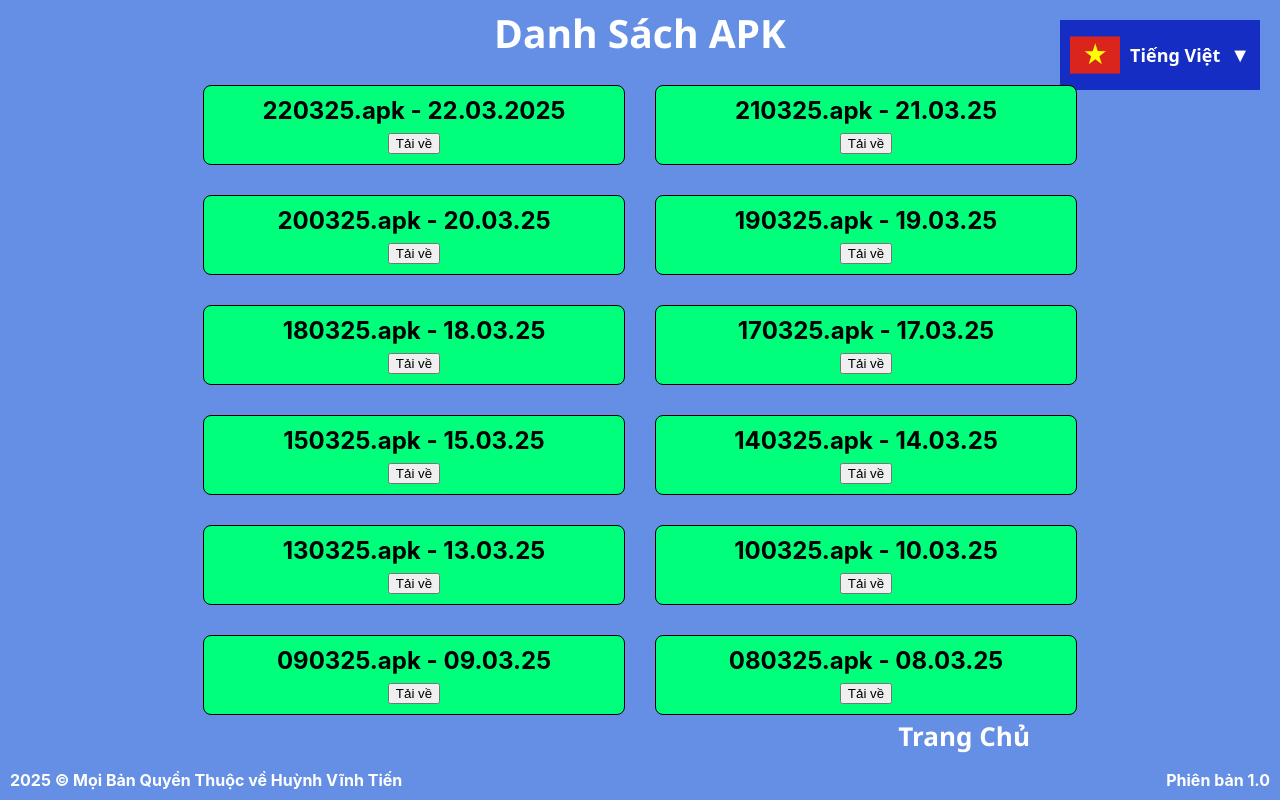
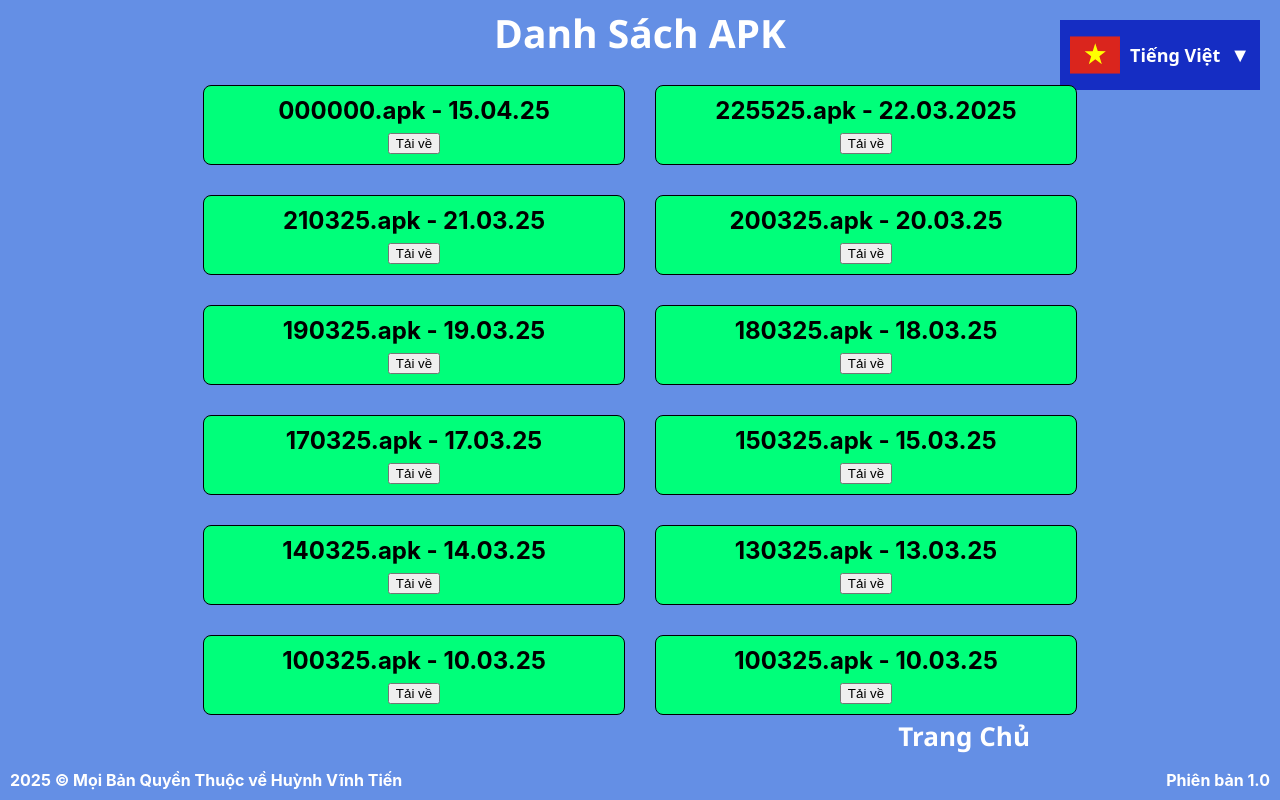
Before and after one commit to hvtienprotv84/Download_APK_main, a React (Create React App) app: page /HistoryAPK in a window 1280 px wide. Built offline with nearby package versions, Linux system fonts and the light colour scheme.

Commit message:
push update đoạn code logic hơn

```diff
--- a/src/component/Explore.js
+++ b/src/component/Explore.js
@@ -2,8 +2,20 @@ import React from 'react';
 import { Text } from '../Text';
 import '../../src/component/Explore.css';
 import { Link } from 'react-router-dom';
+import { apkList } from './HistoryAPK'; // cập nhật path cho đúng nếu khác
 
 export default function Explore() {
+
+  const newestApk = apkList
+  .slice()
+  .sort((a, b) => {
+    const parseDate = (str) => {
+      const [day, month, year] = str.split('.').map(Number);
+      const fullYear = year < 100 ? 2000 + year : year;
+      return new Date(fullYear, month - 1, day);
+    };
+    return parseDate(b.date) - parseDate(a.date);
+  })[0]; // lấy phần tử đầu tiên sau khi sắp xếp
 
     return (
       <div>
@@ -38,8 +50,9 @@ export default function Explore() {
 
 
 <div className="container_button_download">
-        <a href="f497.apk" download className="authorized-reseller-api-btn">
-  <svg
+        {/* <a href="f497.apk" download className="authorized-reseller-api-btn"> */}
+        <a href={newestApk?.apkFile} download className="authorized-reseller-api-btn">
+<svg
     height="42"
     width="40"
     viewBox="0 0 24 24"
@@ -60,7 +73,8 @@ export default function Explore() {
   </svg>
 
   <span className="texts">
-    <span className="text-2">220325.apk</span>
+    {/* <span className="text-2">220325.apk</span> */}
+    <span className="text-2">{newestApk?.name}</span>
     <span className="text-1"><Text tid="download_version" /></span>
   </span>
 </a>
--- a/src/component/HistoryAPK.js
+++ b/src/component/HistoryAPK.js
@@ -4,9 +4,9 @@ import { Link } from 'react-router-dom';
 import '../../src/component/Explore.css';
 
 // Dữ liệu JSON về các ứng dụng và tệp APK
-const apkList = [
+export const apkList = [
   {
-    name: "220325.apk",
+    name: "225525.apk",
     date: "22.03.2025",
     apkFile: "/history_apk/080325.apk"  // Đảm bảo không dùng "./public/"
   },
@@ -65,6 +65,21 @@ const apkList = [
     date: "08.03.25",
     apkFile: "/history_apk/080325.apk"
   },
+  {
+    name: "100325.apk",
+    date: "10.03.25",
+    apkFile: "/history_apk/100325.apk"
+  },
+  {
+    name: "090325.apk",
+    date: "09.03.25",
+    apkFile: "/history_apk/090325.apk"
+  },
+  {
+    name: "000000.apk",
+    date: "15.04.25",
+    apkFile: "/history_apk/080325.apk"
+  },
 ];
 
 const Page1 = () => {
@@ -72,14 +87,33 @@ const Page1 = () => {
     <div>
       <h2 className="title_history_apk"><Text tid="history_apk" /></h2>
       <div className="apk-list">
-        {apkList.map((item, index) => (
+        {/* {apkList.slice(0, 12).map((item, index) => (
           <div key={index} className="apk-item">
             <span>{item.name} - {item.date}</span>
             <a href={item.apkFile} download={item.name}>
               <button>Tải về</button>
             </a>
           </div>
-        ))}
+        ))} */}
+        {apkList
+  .slice() // tạo bản sao để không thay đổi mảng gốc
+  .sort((a, b) => {
+    const parseDate = (str) => {
+      const [day, month, year] = str.split('.').map(Number);
+      const fullYear = year < 100 ? 2000 + year : year;
+      return new Date(fullYear, month - 1, day);
+    };
+    return parseDate(b.date) - parseDate(a.date); // sắp xếp giảm dần
+  })
+  .slice(0, 12)
+  .map((item, index) => (
+    <div key={index} className="apk-item">
+      <span>{item.name} - {item.date}</span>
+      <a href={item.apkFile} download={item.name}>
+        <button>Tải về</button>
+      </a>
+    </div>
+))}
       </div>
         <div className="backtohome">
           <Link className="backtohome_text" to="/">Trang Chủ</Link>
```
